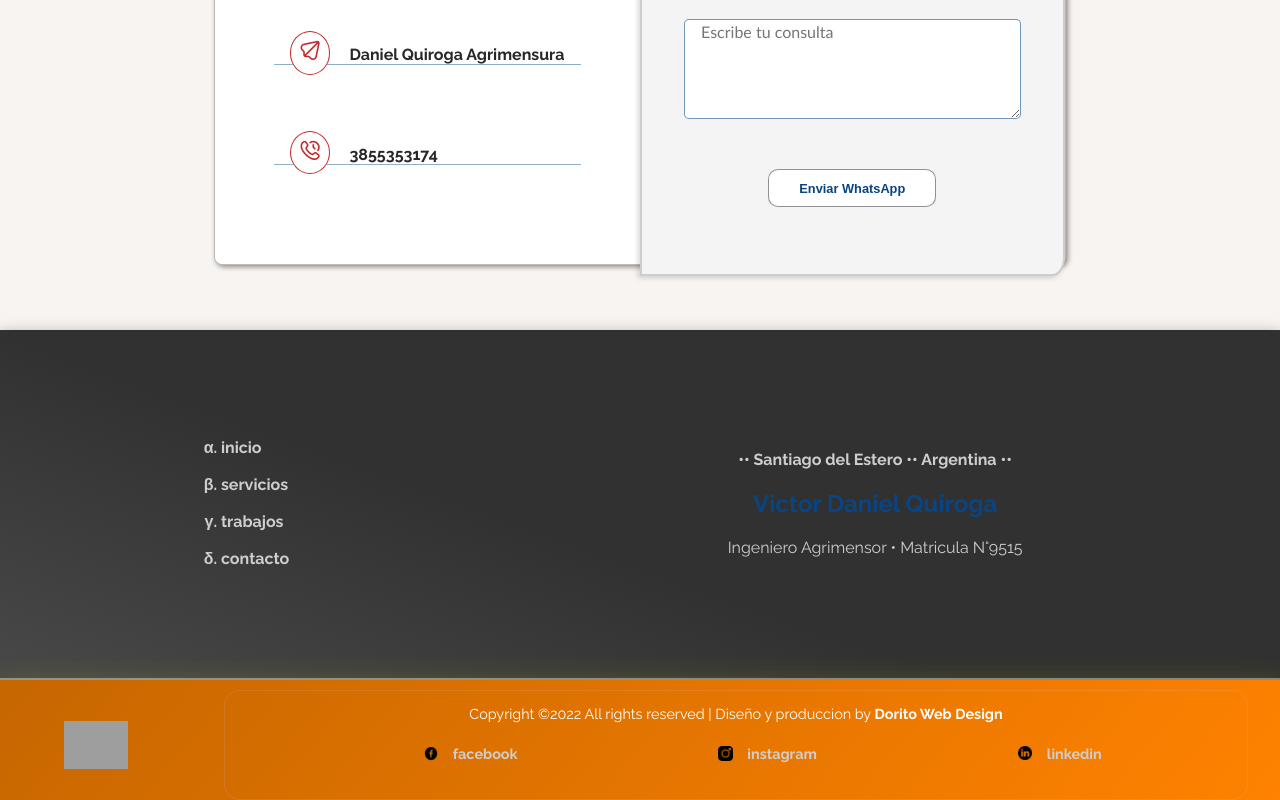
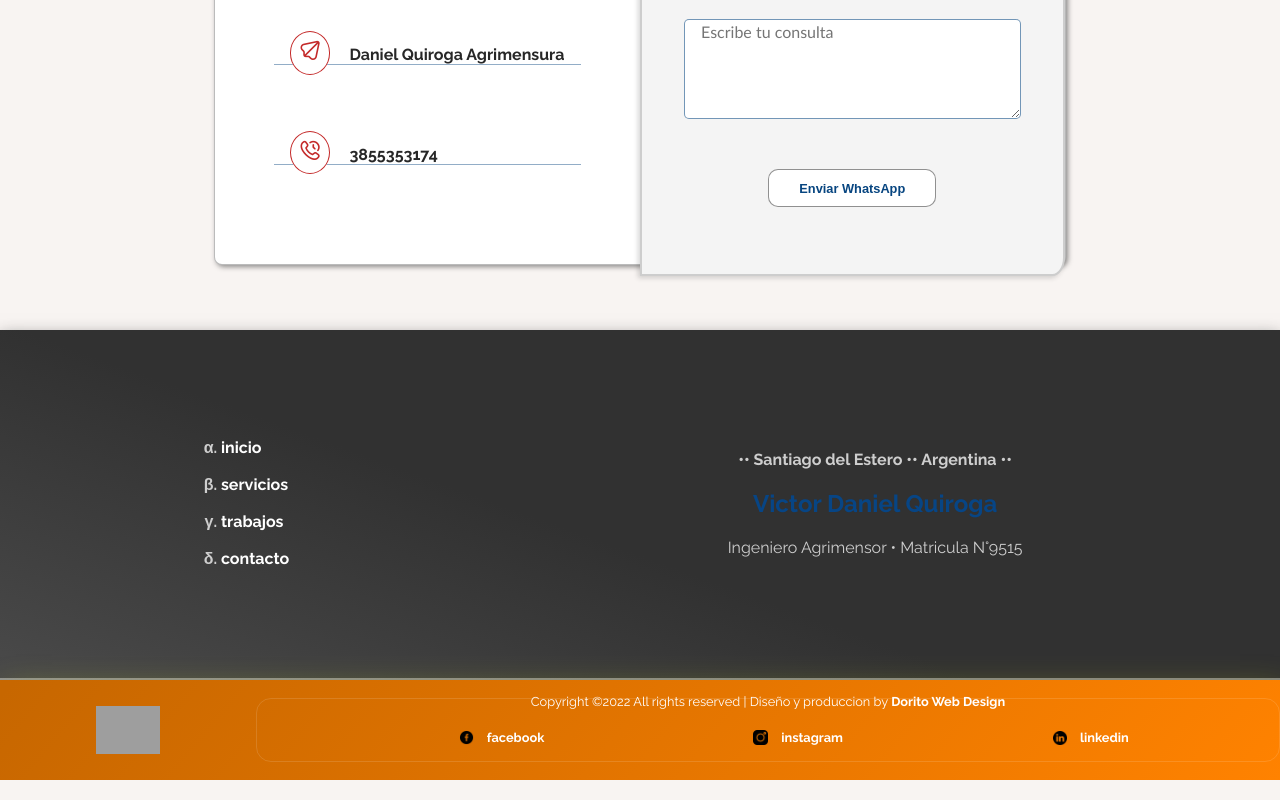
Before and after one commit to RamiroQuiro/VQAgrimensura, a React (Create React App) app: page / in a window 1280 px wide. Shown: the part 4580-5380 px from the top of the page. Built offline with nearby package versions, Linux system fonts and the light colour scheme; grey boxes are pictures that could not be loaded.

Commit message:
ralizacin del footer los link de redes

```diff
--- a/src/component/Footer.css
+++ b/src/component/Footer.css
@@ -22,9 +22,9 @@
     line-height: 2.3em;
     cursor: pointer;
 }
-#footer li a{
+#footer a{
     text-decoration:none;
-    color: #cecece;
+    color: #fff;;
 }
 
 .nameFooter{
@@ -45,33 +45,35 @@
     box-shadow: 0px 5px 10px 1px rgba(122, 122, 122, 0.288);
 }
 .footer-dorito{
-
+    line-height: 1em;
 
     bottom: 0;
     display:none;
     z-index: -5;
     justify-content: space-between;
     align-items: center;
-    height: 120px;
-    padding-top: 10px;
+    height: 100px;
     color: #fff;
     /*background: linear-gradient(180deg, #272727 20%, tomato );*/
     background: linear-gradient(130deg, #c76700 1%,#ff8200 100% );
+    padding:10px 0;
 }
 .active{
     display:flex;
 }
 .footer-dorito .descriptionFooter{
-    font-size: .9em;
+    font-size: .8em;
     display: flex;
     flex-direction: column;
     justify-content: center;
     align-items: center;
     width:80%;
-    height: 100%;
-    margin:auto ;
-    border:1px solid #ccceee20;
+    height:80%;
+    padding: 10px 0;
+
+    border:1px solid #ffffff20;
     border-radius: 15px;
+
 }
 
 .logoFooter{
--- a/src/component/Footer.jsx
+++ b/src/component/Footer.jsx
@@ -59,11 +59,11 @@ export default function Footer() {
         </div>
         <div className="descriptionFooter">
           <span>
-            Copyright ©2022 All rights reserved | Diseño y produccion by <b>Dorito Web Design</b>
-          </span>
+            Copyright ©2022 All rights reserved | Diseño y produccion by <a href="https://ramirochangomoreno.github.io/DoritoWebDesign."> <b>Dorito Web Design</b>
+          </a></span>
           <ul className="redesFooter">
             <li><img src={facebook} alt="" /><a href="https://www.facebook.com/DoritoDesign" target="_blank"> facebook</a></li>
-            <li><img src={instagram} alt="" /><a href="https://www.facebook.com/DoritoDesign" target="_blank">instagram</a></li>
+            <li><img src={instagram} alt="" /><a href="https://www.instagram.com/doritodisenio/" target="_blank">instagram</a></li>
             <li><img src={linkedin} alt="" /><a href="https://www.linkedin.com/in/ramiro-exequiel-quiroga/" target="_blank">linkedin</a></li>
           </ul>
         </div>
```
